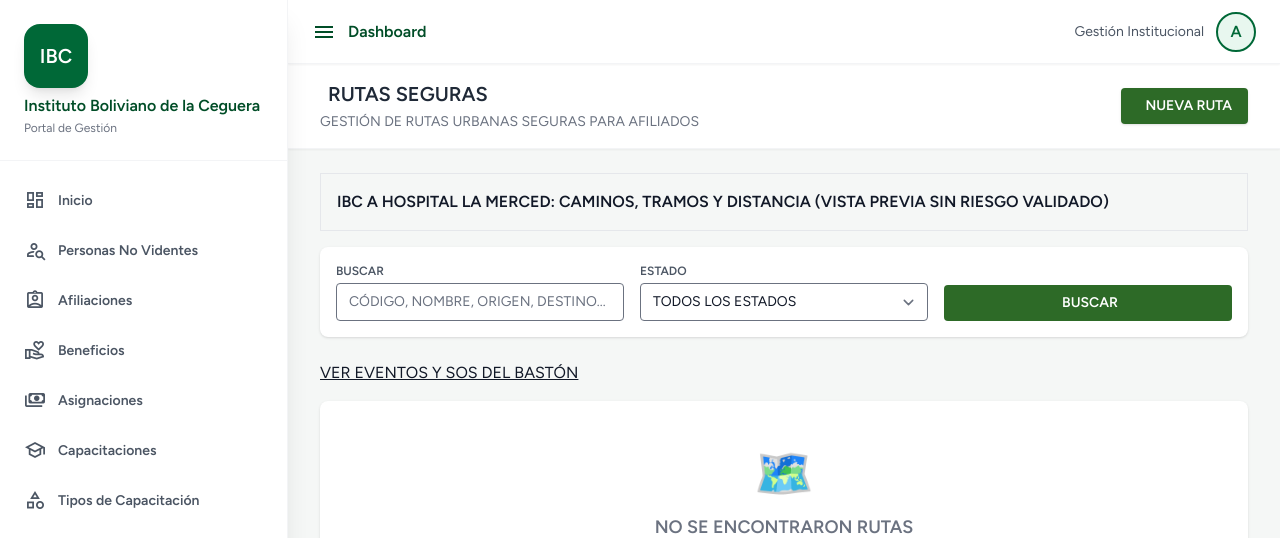
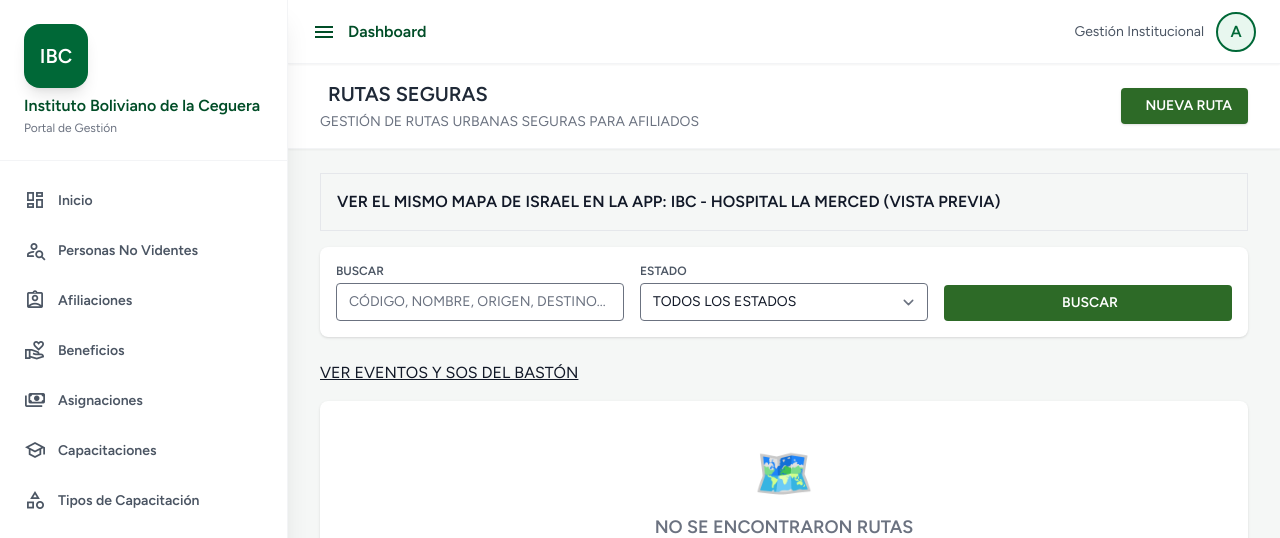
Before and after one commit to Nazareth75/SISTEMA-IBC-OFICIAL, a Laravel app: page /rutas in a window 1280 px wide. Shown: the top 538 px of the page. Run offline with Laravel 12, Linux system fonts and the light colour scheme; a user stored in the database is signed in; data comes from the database, SQL or seed files in the repository; data that the repository does not hold is empty; style sheets or scripts are compiled from the project's sources; some libraries are stand-ins or nearby versions.

Commit message:
fix: igualar mapa web compartido con presentacion de la app

```diff
--- a/public/js/mapa-aco.js
+++ b/public/js/mapa-aco.js
@@ -20,17 +20,17 @@ window.renderizarCaminosAco = function(map, data, opciones = {}) {
     };
     caminos.forEach((camino,i) => {
         const grupo = L.featureGroup();
-        const color = camino.recomendada ? '#15803d' : colores[1 + (i % (colores.length-1))];
+        const color = opciones.celular ? (camino.recomendada ? '#166534' : '#1e88e5') : (camino.recomendada ? '#15803d' : colores[1 + (i % (colores.length-1))]);
         const grosor = 3 + 11 * camino.refuerzo_relativo;
         camino.geometria.forEach((geo,indiceTramo) => {
             if (!Array.isArray(geo) || geo.length<2) return;
             const puntos = geo.map(p => [p.lat,p.lng]);
             // El halo solo identifica la recomendación; el trazo coloreado mide refuerzo.
-            if(camino.recomendada) L.polyline(puntos,{color:'#ffffff',weight:grosor+4,opacity:0.8,interactive:false}).addTo(grupo);
+            if(camino.recomendada && !opciones.celular) L.polyline(puntos,{color:'#ffffff',weight:grosor+4,opacity:0.8,interactive:false}).addTo(grupo);
             const fichaTramo = resumen(camino);
             fichaTramo.append(texto('strong', `TRAMO ${camino.tramos_ids[indiceTramo]}: ${camino.tramos_nombres[indiceTramo]}`));
             L.polyline(puntos,{color,weight:grosor,opacity:camino.recomendada?1:0.62,
-                dashArray:camino.recomendada?null:'10 5'}).bindPopup(fichaTramo,{maxWidth:420}).addTo(grupo);
+                dashArray:opciones.celular?null:(camino.recomendada?null:'10 5')}).bindPopup(fichaTramo,{maxWidth:420}).addTo(grupo);
         });
         overlays[camino.nombre] = grupo;
         map._capasCaminosAco.push(grupo);
@@ -51,7 +51,7 @@ window.renderizarCaminosAco = function(map, data, opciones = {}) {
             if(!geo.length)return;
             const p=geo[0];
             const limite=L.circleMarker([p.lat,p.lng],{radius:5,color:'#0f172a',fillColor:'#fff',fillOpacity:1,weight:2})
-                .bindTooltip(`Tramo ${recomendada.tramos_ids[i]}: ${recomendada.tramos_nombres[i]}`,{permanent:false})
+                .bindTooltip(opciones.celular ? `T${recomendada.tramos_ids[i]}` : `Tramo ${recomendada.tramos_ids[i]}: ${recomendada.tramos_nombres[i]}`,{permanent:!!opciones.celular,direction:'top'})
                 .addTo(map);
             map._capasCaminosAco.push(limite);
         });
--- a/resources/views/rutas/index.blade.php
+++ b/resources/views/rutas/index.blade.php
@@ -19,7 +19,7 @@
 
     <div class="py-6">
         <div class="max-w-7xl mx-auto px-4 sm:px-6 lg:px-8">
-            <a href="{{ route('rutas.previa-merced') }}" class="block border p-4 mb-4 font-bold">IBC A HOSPITAL LA MERCED: CAMINOS, TRAMOS Y DISTANCIA (VISTA PREVIA SIN RIESGO VALIDADO)</a>
+            <a href="{{ route('rutas.previa-merced') }}" class="block border p-4 mb-4 font-bold">VER EL MISMO MAPA DE ISRAEL EN LA APP: IBC - HOSPITAL LA MERCED (VISTA PREVIA)</a>
             @include('rutas.partials.filtros')
             @if($demoGeografica)
                 <section class="bg-green-50 border border-green-300 rounded p-4 mb-4">
--- a/resources/views/rutas/show.blade.php
+++ b/resources/views/rutas/show.blade.php
@@ -166,6 +166,11 @@
                     <a href="{{ route('rutas.previa-merced') }}" class="underline font-bold">VER DEMOSTRACION ACO IBC - HOSPITAL LA MERCED: 4 CAMINOS Y FEROMONAS REALES</a>
                 </section>
             @endif
+            <section class="border border-green-600 bg-green-50 rounded p-5">
+                <strong>RUTA QUE USA ISRAEL EN EL CELULAR: IBC - HOSPITAL LA MERCED</strong>
+                <p>Esta ficha corresponde a {{ $ruta->ide_rut }}. Para ver exactamente los caminos y tramos enviados a la app, abre el mapa compartido.</p>
+                <a href="{{ route('rutas.previa-merced') }}" class="inline-block rounded text-white font-bold px-5 py-3 mt-2" style="background:#166534">VER EL MISMO MAPA DE LA APP</a>
+            </section>
             {{-- ── VISTA PREVIA DEL TRAYECTO ───────────────────── --}}
             <div class="bg-white rounded-lg shadow p-6">
                 <div class="flex items-center justify-between gap-3 mb-3">
```
Also changed, not shown: resources/views/rutas/previa_merced.blade.php (+5 -4 lines), tests/Unit/AsistenteRutaTest.php (+1 -1 lines).
